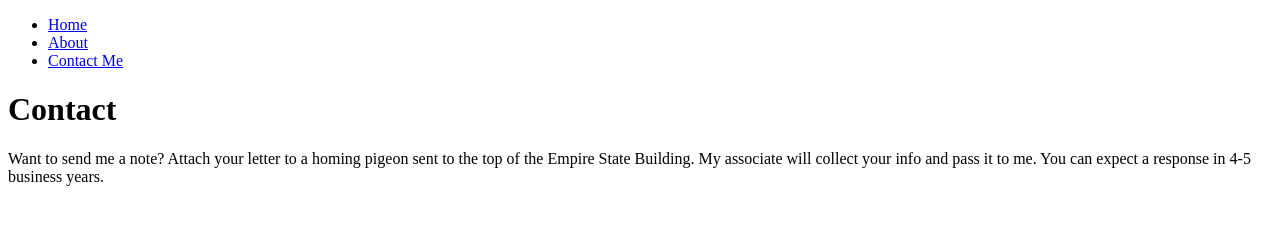
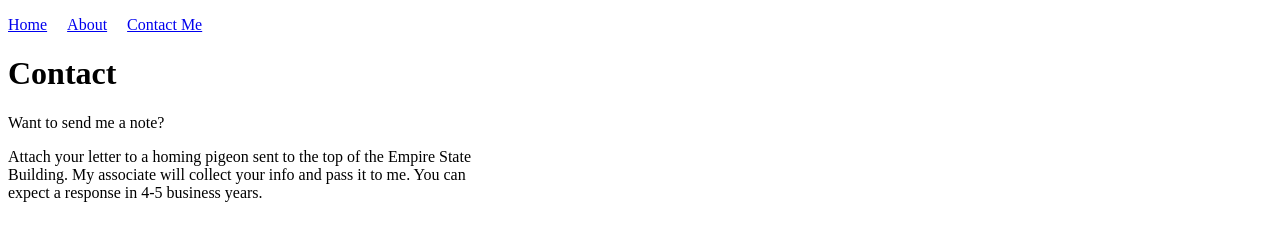
Before and after one commit to marlatte/basic-info, a website: page public/contact.html in a window 1280 px wide. Drawn offline with Linux system fonts and the light colour scheme.

Commit message:
Add some styling

```diff
--- a/public/contact.html
+++ b/public/contact.html
@@ -7,23 +7,22 @@
   </head>
   <body>
     <nav>
-      <ul>
-        <li><a href="/" target="_blank" rel="noopener noreferrer">Home</a></li>
+      <ul style="list-style: none; display: flex; gap: 20px; padding: 0">
+        <li><a href="/">Home</a></li>
         <li>
-          <a href="/about" target="_blank" rel="noopener noreferrer">About</a>
+          <a href="/about">About</a>
         </li>
         <li>
-          <a href="/contact" target="_blank" rel="noopener noreferrer"
-            >Contact Me</a
-          >
+          <a href="/contact">Contact Me</a>
         </li>
       </ul>
     </nav>
     <h1>Contact</h1>
-    <p>
-      Want to send me a note? Attach your letter to a homing pigeon sent to the
-      top of the Empire State Building. My associate will collect your info and
-      pass it to me. You can expect a response in 4-5 business years.
+    <p>Want to send me a note?</p>
+    <p style="max-width: 60ch">
+      Attach your letter to a homing pigeon sent to the top of the Empire State
+      Building. My associate will collect your info and pass it to me. You can
+      expect a response in 4-5 business years.
     </p>
   </body>
 </html>
```
Also changed, not shown: public/404.html (+4 -6 lines), public/about.html (+4 -6 lines), public/index.html (+4 -6 lines).
